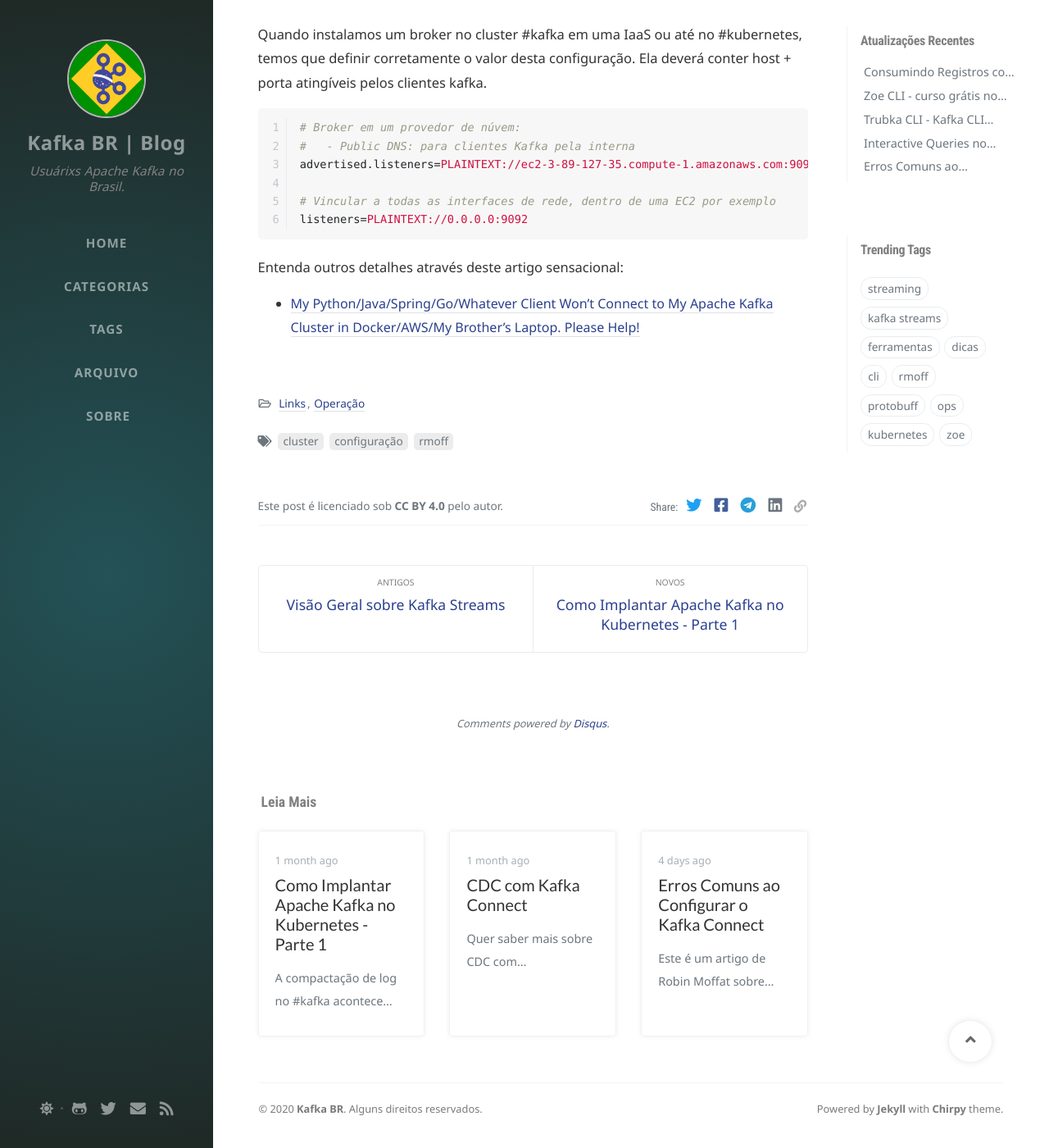
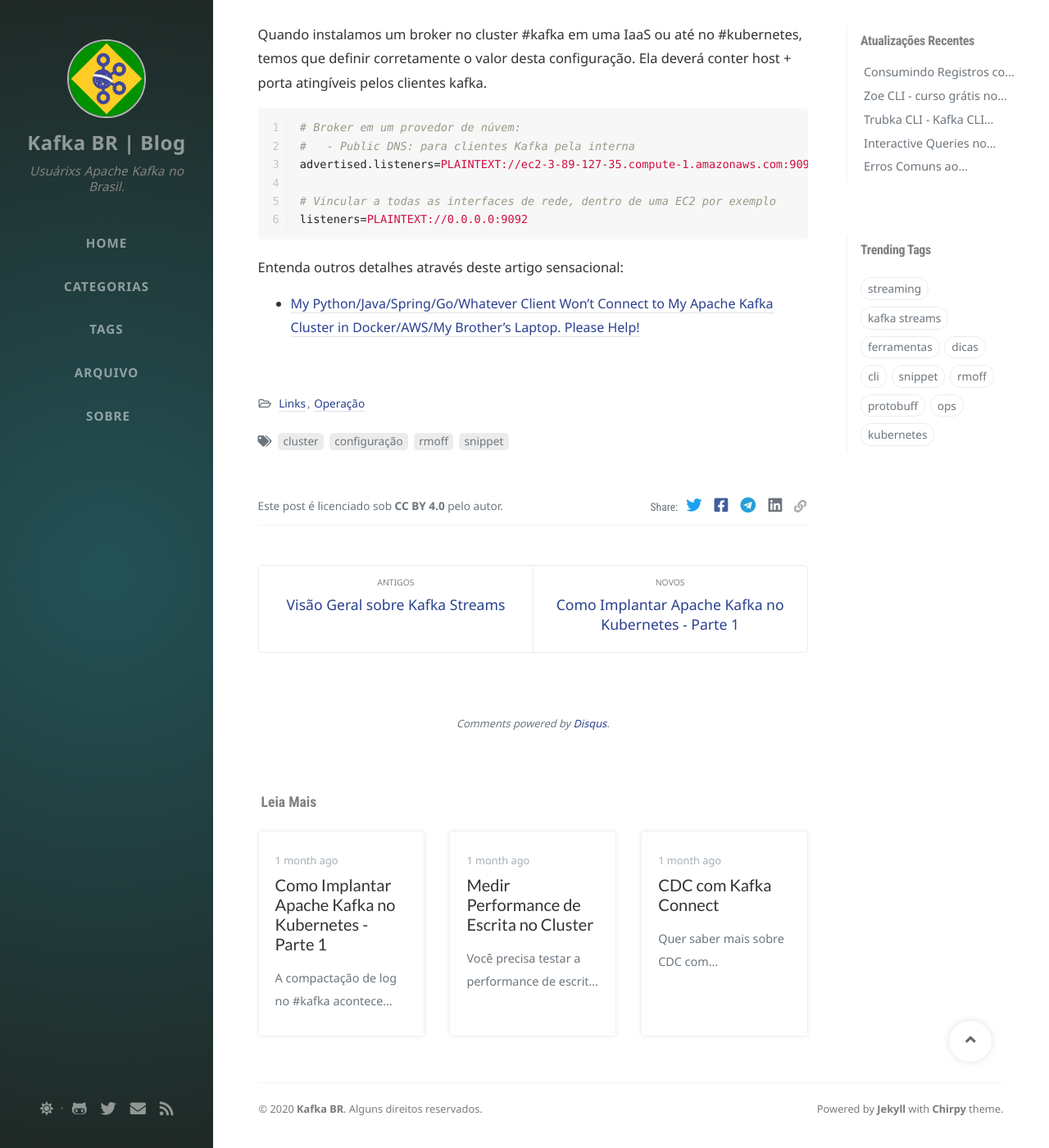
Before and after one commit to fabiojose/kafkabr-blog, a Jekyll site: the page built from _posts/2020-06-02-adivertised-listener.md, in a window 1280 px wide and 1400 px high, scrolled down 172 px. Shown: the whole window at 82% size. Built offline with Jekyll 4.4.1, drawn with Linux system fonts in a browser that asks for light colours; nearby versions of some CDN libraries; comment, search, counter and statistics services are not loaded; some of the changed text lies outside the part shown.

Commit message:
Corrige tags
Signed-off-by: fabiojose <fabiojose@gmail.com>

```diff
--- a/_posts/2020-06-02-adivertised-listener.md
+++ b/_posts/2020-06-02-adivertised-listener.md
@@ -3,7 +3,7 @@ title: Advertised Listener
 author: fabiojose
 date:   2020-06-02 11:03:36 -0300
 categories: [Links, Operação]
-tags: [cluster, configuração, rmoff]
+tags: [cluster, configuração, rmoff, snippet]
 toc: false
 ---
 
--- a/_posts/2020-06-03-dirty-ratio.md
+++ b/_posts/2020-06-03-dirty-ratio.md
@@ -3,7 +3,7 @@ title: Como Implantar Apache Kafka no Kubernetes - Parte 1
 author: fabiojose
 date:   2020-06-03 11:03:36 -0300
 categories: [Links, Tópico]
-tags: [tópico, configuração]
+tags: [tópico, configuração, snippet]
 toc: false
 ---
 
--- a/_posts/2020-06-05-medir-performance-escrita-cluster.md
+++ b/_posts/2020-06-05-medir-performance-escrita-cluster.md
@@ -3,7 +3,7 @@ title:  Medir Performance de Escrita no Cluster
 author: fabiojose
 date:   2020-06-05 22:03:36 -0300
 categories: [Links, Produtor]
-tags: [dicas, performance, produtor]
+tags: [dicas, performance, produtor, snippet]
 toc: false
 ---
 
```
